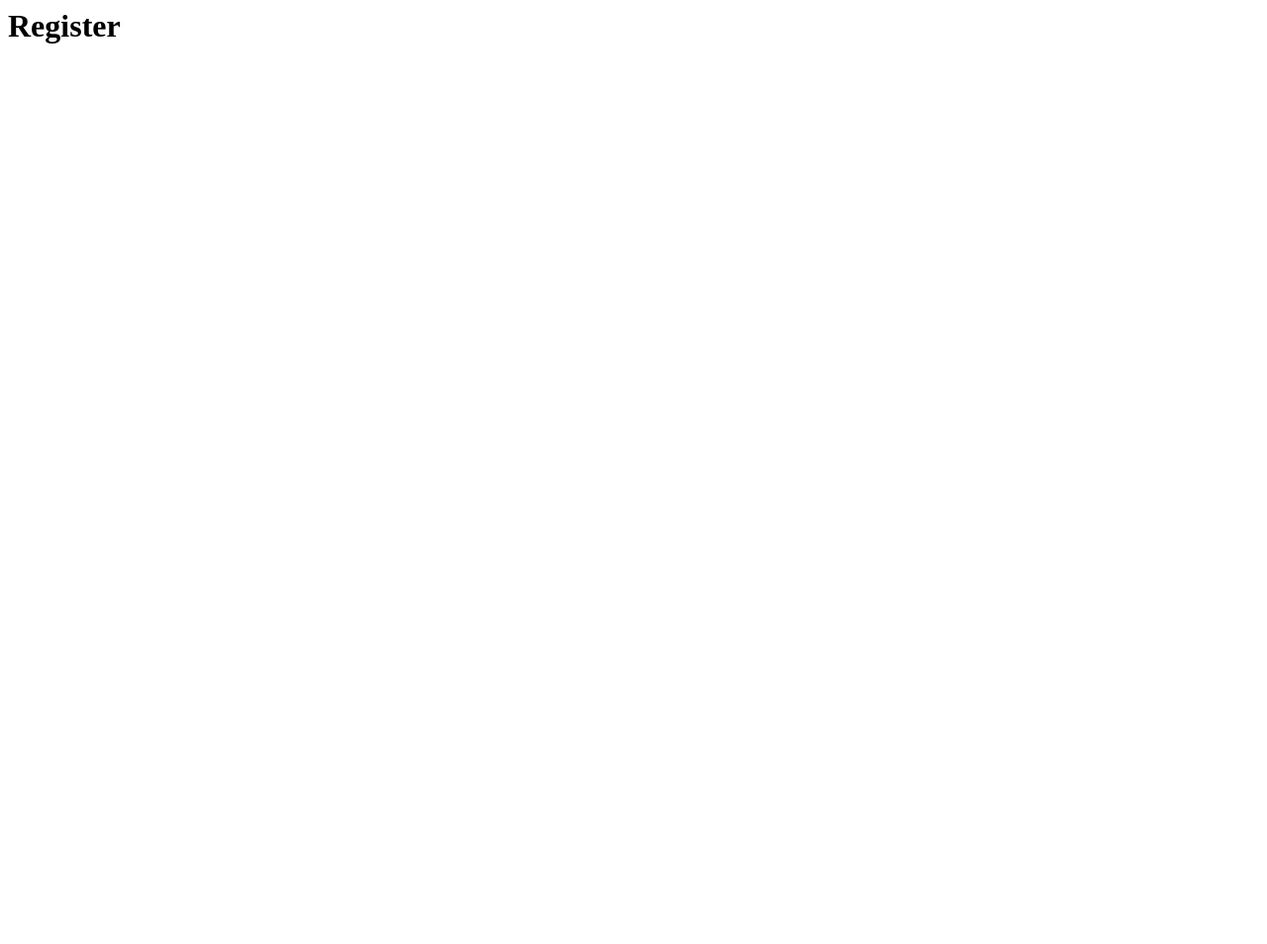
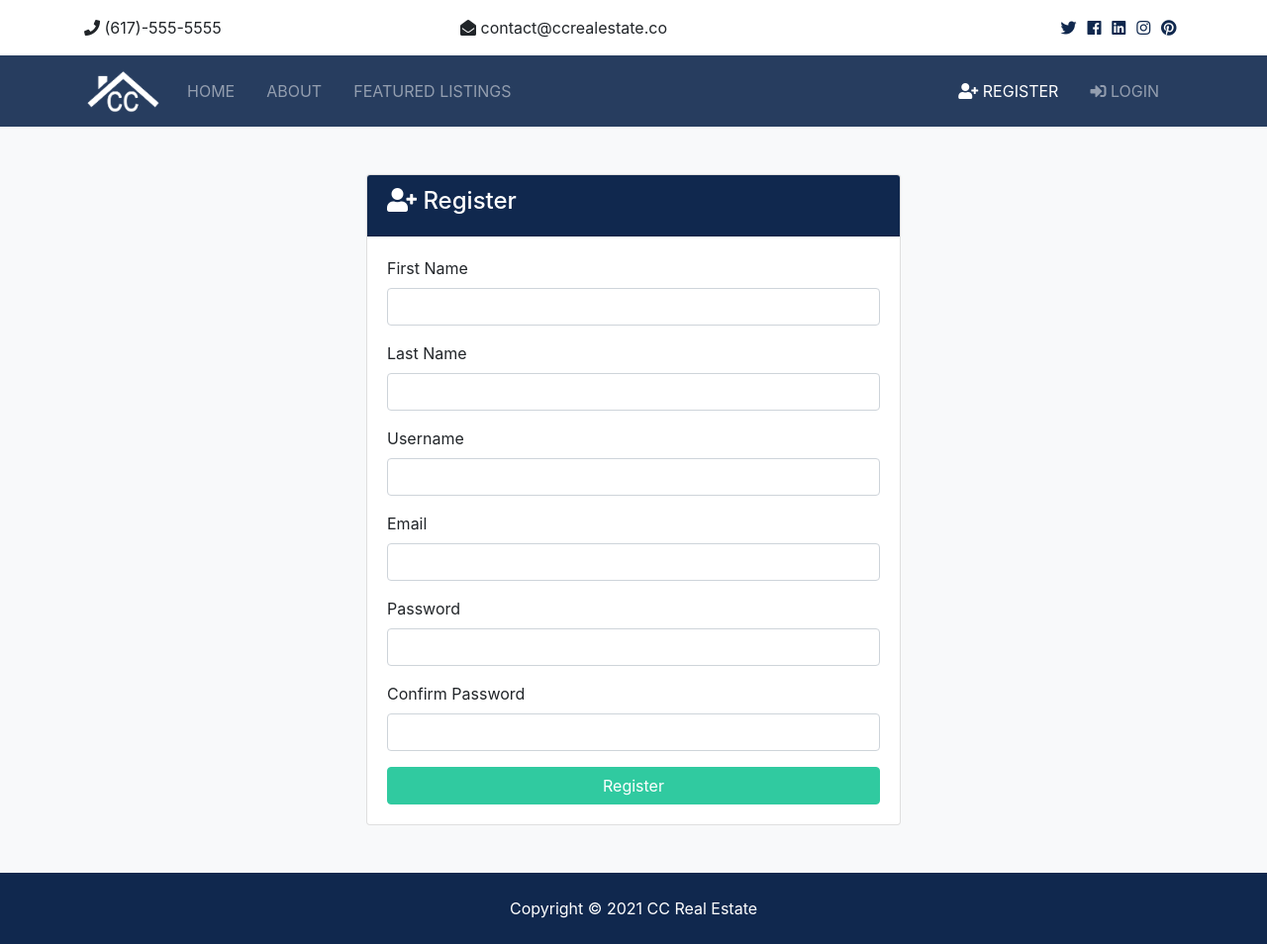
Before and after one commit to hingsmy/ccre_project, a Django app: page /accounts/register in a window 1280 px wide. Before the commit the page is almost empty. Shown: the whole page at 99% size. Before the commit the page ends 44 px from the top, so only its background shows below. Run offline with Django 3.2, Linux system fonts and the light colour scheme; some libraries are stand-ins or nearby versions.

Commit message:
Register & login template

```diff
--- a/accounts/views.py
+++ b/accounts/views.py
@@ -2,11 +2,19 @@ from django.shortcuts import redirect, render
 
 
 def register(request):
-    return render(request, 'accounts/register.html')
+    if request.method == 'POST':
+        # Register User
+        return
+    else:
+        return render(request, 'accounts/register.html')
 
 
 def login(request):
-    return render(request, 'accounts/login.html')
+    if request.method == 'POST':
+        # Login User
+        return
+    else:
+        return render(request, 'accounts/login.html')
 
 
 def logout(request):
--- a/templates/accounts/register.html
+++ b/templates/accounts/register.html
@@ -1 +1,48 @@
-<h1>Register</h1>
+{% extends 'base.html' %}
+
+{% block content %}
+<section id="register" class="bg-light py-5">
+  <div class="container">
+    <div class="row">
+      <div class="col-md-6 mx-auto">
+        <div class="card">
+          <div class="card-header bg-primary text-white">
+            <h4>
+              <i class="fas fa-user-plus"></i> Register</h4>
+          </div>
+          <div class="card-body">
+              <form action="{% url 'register' %}" method="POST">
+                {% csrf_token %}
+                <div class="form-group">
+                <label for="first_name">First Name</label>
+                <input type="text" name="first_name" class="form-control" required>
+              </div>
+              <div class="form-group">
+                <label for="last_name">Last Name</label>
+                <input type="text" name="last_name" class="form-control" required>
+              </div>
+              <div class="form-group">
+                <label for="username">Username</label>
+                <input type="text" name="username" class="form-control" required>
+              </div>
+              <div class="form-group">
+                <label for="email">Email</label>
+                <input type="email" name="email" class="form-control" required>
+              </div>
+              <div class="form-group">
+                <label for="password2">Password</label>
+                <input type="password" name="password" class="form-control" required>
+              </div>
+              <div class="form-group">
+                <label for="password">Confirm Password</label>
+                <input type="password" name="password2" class="form-control" required>
+              </div>
+              <input type="submit" value="Register" class="btn btn-secondary btn-block">
+            </form>
+          </div>
+        </div>
+      </div>
+    </div>
+  </div>
+</section>
+{% endblock %}
```
Also changed, not shown: templates/accounts/login.html (+34 -1 lines).
